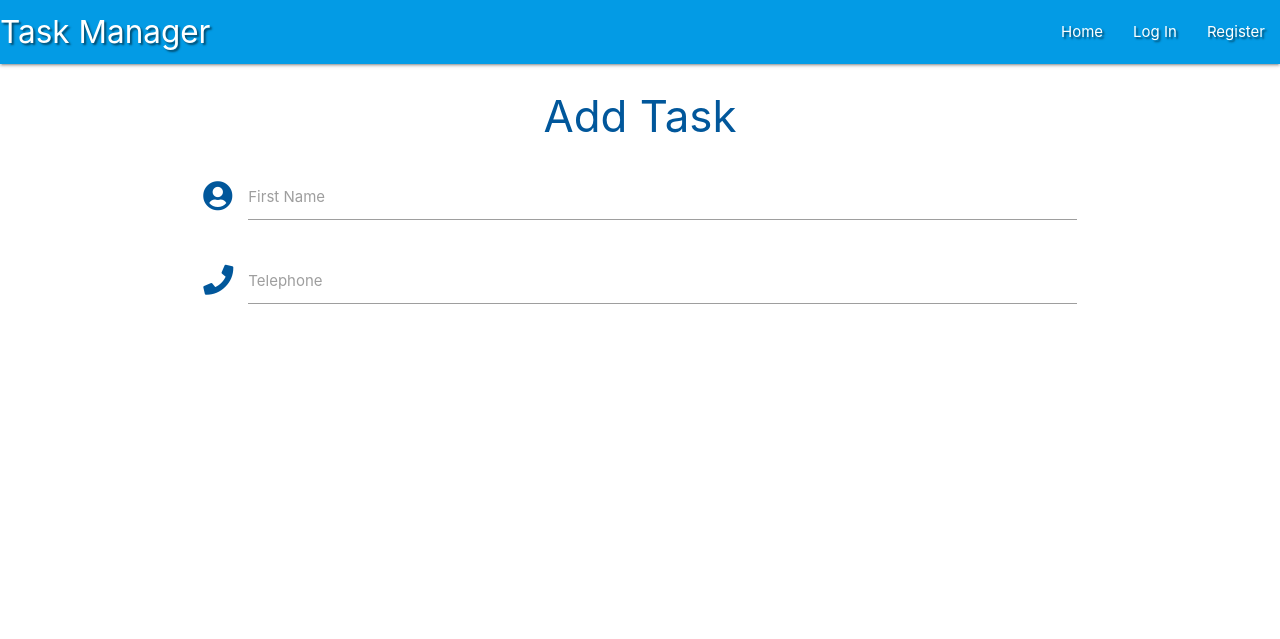
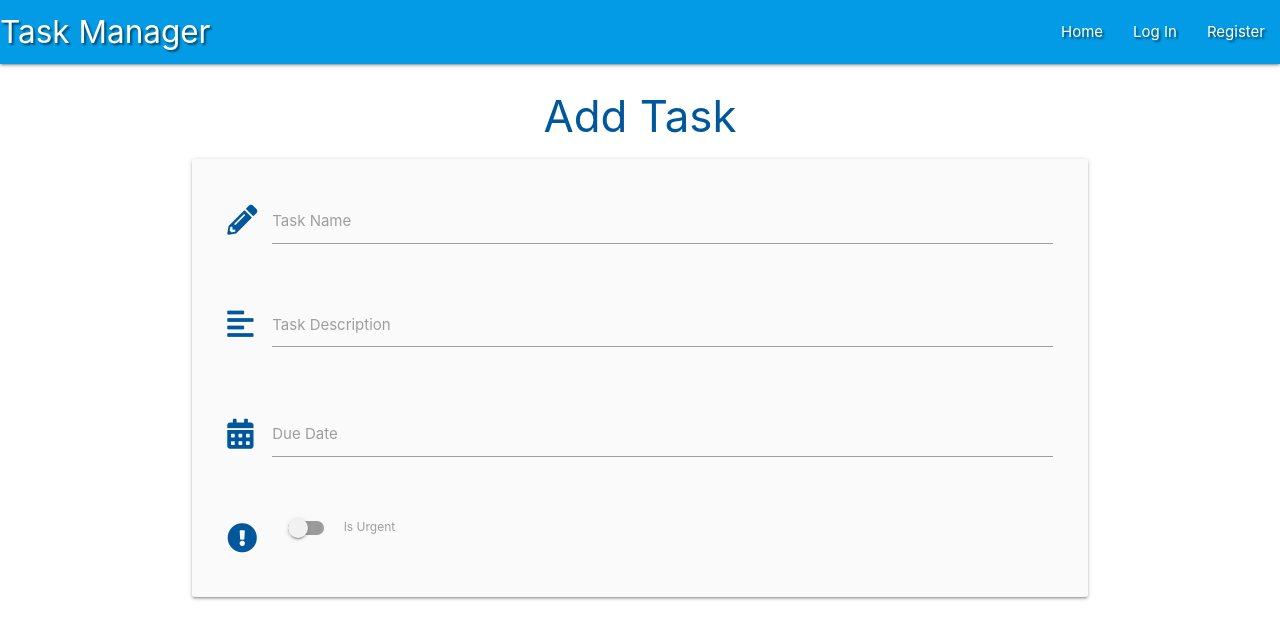
Before and after one commit to John-wallace89/jw-task-manager-project, a Flask app: page /add_task in a window 1280 px wide. Shown: the top 639 px of the page. Run offline with Flask 2, Linux system fonts and the light colour scheme; some libraries are stand-ins or nearby versions.

Commit message:
Add task from input fields

```diff
--- a/static/js/script.js
+++ b/static/js/script.js
@@ -1,14 +1,17 @@
-// Side nav JQuery
 $(document).ready(function(){
+  // Side nav JQuery
     $('.sidenav').sidenav();
+  // Accordion JQuery
+    $('.collapsible').collapsible();
+  //Tooltip
+    $('.tooltipped').tooltip();
+  //datepicker
+    $('.datepicker').datepicker({
+      format: "dd mmmm, yyyy",
+      yearRange: 3,
+      showClearBtn: true,
+      i18n: {
+        done: "Select"
+      }
+    });
   });
-
-  // Accordion JQuery
-  $(document).ready(function(){
-    $('.collapsible').collapsible();
-  });
-
-  //Tooltip
-  $(document).ready(function(){
-    $('.tooltipped').tooltip();
-  });
--- a/templates/add_task.html
+++ b/templates/add_task.html
@@ -1,18 +1,43 @@
 {% extends "base.html" %}
 {% block content%}
     <h3 class="light-blue-text text-darken-4 center-align">Add Task</h3>
-    <div class="row">
+    <div class="row card-panel grey lighten-5">
         <form class="col s12" method="POST" action="">
             <div class="row">
                 <div class="input-field col s12">
-                    <i class="fas fa-user-circle prefix light-blue-text text-darken-4"></i>
-                    <input id="icon_prefix" type="text" class="validate">
-                    <label for="icon_prefix">First Name</label>
+                    <i class="fas fa-pencil-alt prefix light-blue-text text-darken-4"></i>
+                    <input id="task_name" name="task_name" minlength="5" maxlength="15" type="text" class="validate"
+                        required>
+                    <label for="task_name">Task Name</label>
                 </div>
+            </div>
+            <div class="row">
                 <div class="input-field col s12">
-                    <i class="fas fa-phone prefix light-blue-text text-darken-4"></i>
-                    <input id="icon_telephone" type="tel" class="validate">
-                    <label for="icon_telephone">Telephone</label>
+                    <i class="fas fa-align-left prefix light-blue-text text-darken-4"></i>
+                    <textarea id="task_description" name="task_description" minlength="5" maxlength="200"
+                        class="materialize-textarea validate" required></textarea>
+                    <label for="task_description">Task Description</label>
+                </div>
+            </div>
+            <div class="row">
+                <div class="input-field col s12">
+                    <i class="fas fa-calendar-alt prefix light-blue-text text-darken-4"></i>
+                    <input id="due_date" name="due_date" type="text" class="datepicker validate"
+                        required>
+                    <label for="due_date">Due Date</label>
+                </div>
+            </div>
+            <div class="row">
+                <div class="input-field col s12">
+                    <!-- Switch -->
+                    <div class="switch">
+                    <i class="fas fa-exclamation-circle prefix light-blue-text text-darken-4"></i>
+                        <label for="is_urgent">
+                        <input type="checkbox" id="is_urgent" name="is_urgent">
+                        <span class="lever"></span>
+                        Is Urgent
+                        </label>
+                    </div>
                 </div>
             </div>
         </form>
```
